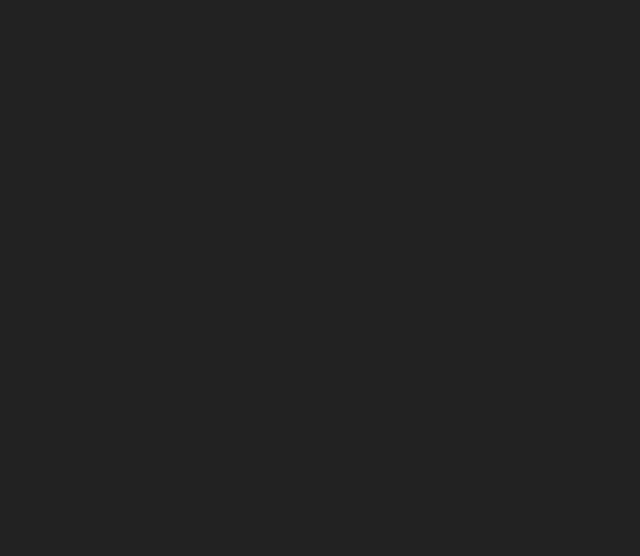
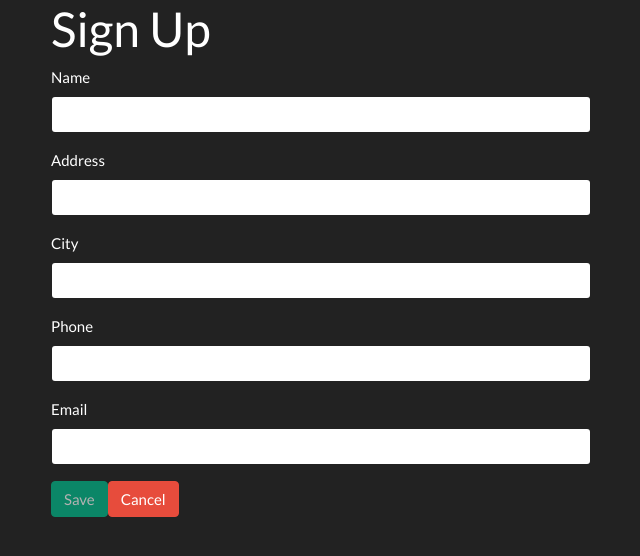
Before and after one commit to myracool/rest-in-pitch, an Angular app in the folder frontend/: page /user-create in a window 1280 px wide. Before the commit this address led to /. Shown: the top 556 px of the page, without its empty margins (34-674 px from the left). Built offline with nearby package versions, Linux system fonts and the light colour scheme.

Commit message:
ajout bouton retour + formulaire inscription

```diff
--- a/frontend/src/app/app.module.ts
+++ b/frontend/src/app/app.module.ts
@@ -11,6 +11,7 @@ import { HttpClientModule } from '@angular/common/http';
 import { RouterModule, Routes } from '@angular/router';
 import { ShowDetailComponent } from './show-detail/show-detail.component';
 import { ShowSearchComponent } from './show-search/show-search.component';
+import { UserCreateComponent } from './user-create/user-create.component';
 
 const appRoutes: Routes = [
   {
@@ -28,6 +29,11 @@ const appRoutes: Routes = [
     component: ShowSearchComponent,
     data: { title: 'Show Search' }
   },
+  {
+    path: 'user-create',
+    component: UserCreateComponent,
+    data: { title: 'Create User' }
+  },
   { path: '',
     redirectTo: '/show',
     pathMatch: 'full'
@@ -39,7 +45,8 @@ const appRoutes: Routes = [
     AppComponent,
     ShowComponent,
     ShowDetailComponent,
-    ShowSearchComponent
+    ShowSearchComponent,
+    UserCreateComponent
   ],
   imports: [
     BrowserModule,
--- a/frontend/src/app/show-detail/show-detail.component.html
+++ b/frontend/src/app/show-detail/show-detail.component.html
@@ -26,22 +26,8 @@
         <dt>Rating :</dt>
         <dd>{{ show.rating }}</dd>
         </dl>
-
       </span>
-      <!-- <div class="container">
-      <div class="row">
-        <div class="col-sm">
-          One of three columns
-        </div>
-        <div class="col-sm">
-          One of three columns
-        </div>
-        <div class="col-sm">
-          One of three columns
-        </div>
-      </div>
-</div> -->
-
+      <a (click)="backClicked()" class="btn btn-primary" role="button">Go Back</a>
 
   </div>
 
--- a/frontend/src/app/show-detail/show-detail.component.ts
+++ b/frontend/src/app/show-detail/show-detail.component.ts
@@ -1,4 +1,5 @@
 import { Component, OnInit } from '@angular/core';
+import { Location } from '@angular/common';
 import { HttpClient } from '@angular/common/http';
 import { ParamMap, Router, ActivatedRoute } from '@angular/router';
 
@@ -12,7 +13,7 @@ export class ShowDetailComponent implements OnInit {
 
   show = {};
 
-  constructor(private route: ActivatedRoute, private http: HttpClient) { }
+  constructor(private route: ActivatedRoute, private http: HttpClient, private location: Location) { }
 
   ngOnInit() {
     this.getShowDetail(this.route.snapshot.params['id']);
@@ -24,4 +25,8 @@ export class ShowDetailComponent implements OnInit {
    });
  }
 
+ backClicked() {
+   this.location.back();
+ }
+
 }
--- a/frontend/src/app/show/show.component.html
+++ b/frontend/src/app/show/show.component.html
@@ -1,9 +1,16 @@
+
+
 
 <div class="jumbotron">
+  <span class="container">
+  <a [routerLink]="['/user-create']" class="btn btn-primary" role="button">Sign Up</a>
+  </span>
+
 <h1 class="display-3 text-center">Welcome ! This is Rest-In-Pitch</h1>
 <p class="lead text-center">...</p>
-  </div>
+</div>
 
+<!-- la searchbar -->
 <div class="container h-100">
     <div class="searchbar">
         <input class="search_input"  id="search" type="text" name="" placeholder="Search...">
@@ -12,6 +19,7 @@
 
      <hr class="my-4">
 
+      <!-- les checkbox  -->
      <div class="row">
       <div class="col-sm">
 
@@ -139,9 +147,13 @@
         <label class="custom-control-label" for="customCheck26">Western</label>
         </div>
     </div>
-    </div>
+
   </div>
+  <!-- fin checkbox  -->
+</div>
+<!-- fin searchbar  -->
 
+<!-- affichage des series  -->
 <div class="container">
   <hr class="my-4">
   <div class="row" >
--- /dev/null
+++ b/frontend/src/app/user-create/user-create.component.html
@@ -0,0 +1,33 @@
+<div class="container h-100">
+  <h1>Sign Up</h1>
+  <div class="row align-middle">
+    <div class="col-md-6">
+      <form (ngSubmit)="saveContact()" #contactForm="ngForm">
+        <div class="form-group">
+          <label for="name">Name</label>
+          <input type="text" class="form-control" [(ngModel)]="user.name" name="name" required>
+        </div>
+        <div class="form-group">
+          <label for="name">Address</label>
+          <input type="text" class="form-control" [(ngModel)]="user.address" name="address" required>
+        </div>
+        <div class="form-group">
+          <label for="name">City</label>
+          <input type="text" class="form-control" [(ngModel)]="user.city" name="city" required>
+        </div>
+        <div class="form-group">
+          <label for="name">Phone</label>
+          <input type="phone" class="form-control" [(ngModel)]="user.phone" name="phone" required>
+        </div>
+        <div class="form-group">
+          <label for="name">Email</label>
+          <input type="email" class="form-control" [(ngModel)]="user.email" name="email" required>
+        </div>
+        <div class="form-group">
+          <button type="submit" class="btn btn-success" [disabled]="!contactForm.form.valid">Save</button>
+          <a (click)="backClicked()" class="btn btn-danger" role="button">Cancel</a>
+        </div>
+      </form>
+    </div>
+  </div>
+</div>
--- /dev/null
+++ b/frontend/src/app/user-create/user-create.component.ts
@@ -0,0 +1,34 @@
+import { Component, OnInit } from '@angular/core';
+import { Location } from '@angular/common';
+import { Router } from '@angular/router';
+import { HttpClient } from '@angular/common/http';
+
+@Component({
+  selector: 'app-user-create',
+  templateUrl: './user-create.component.html',
+  styleUrls: ['./user-create.component.css']
+})
+export class UserCreateComponent implements OnInit {
+
+  user = {};
+
+  constructor(private http: HttpClient, private router: Router, private location: Location) { }
+
+  ngOnInit() {
+  }
+
+  // saveContact() {
+  //   this.http.post('/user', this.user)
+  //     .subscribe(res => {
+  //         this.router.navigate(['/user-detail', res]);
+  //       }, (err) => {
+  //         console.log(err);
+  //       }
+  //     );
+  // }
+
+  backClicked() {
+    this.location.back();
+  }
+
+}
```
Also changed, not shown: frontend/src/app/user-create/user-create.component.css (added), 1 other file (tests, documents, lock files or other folders).
